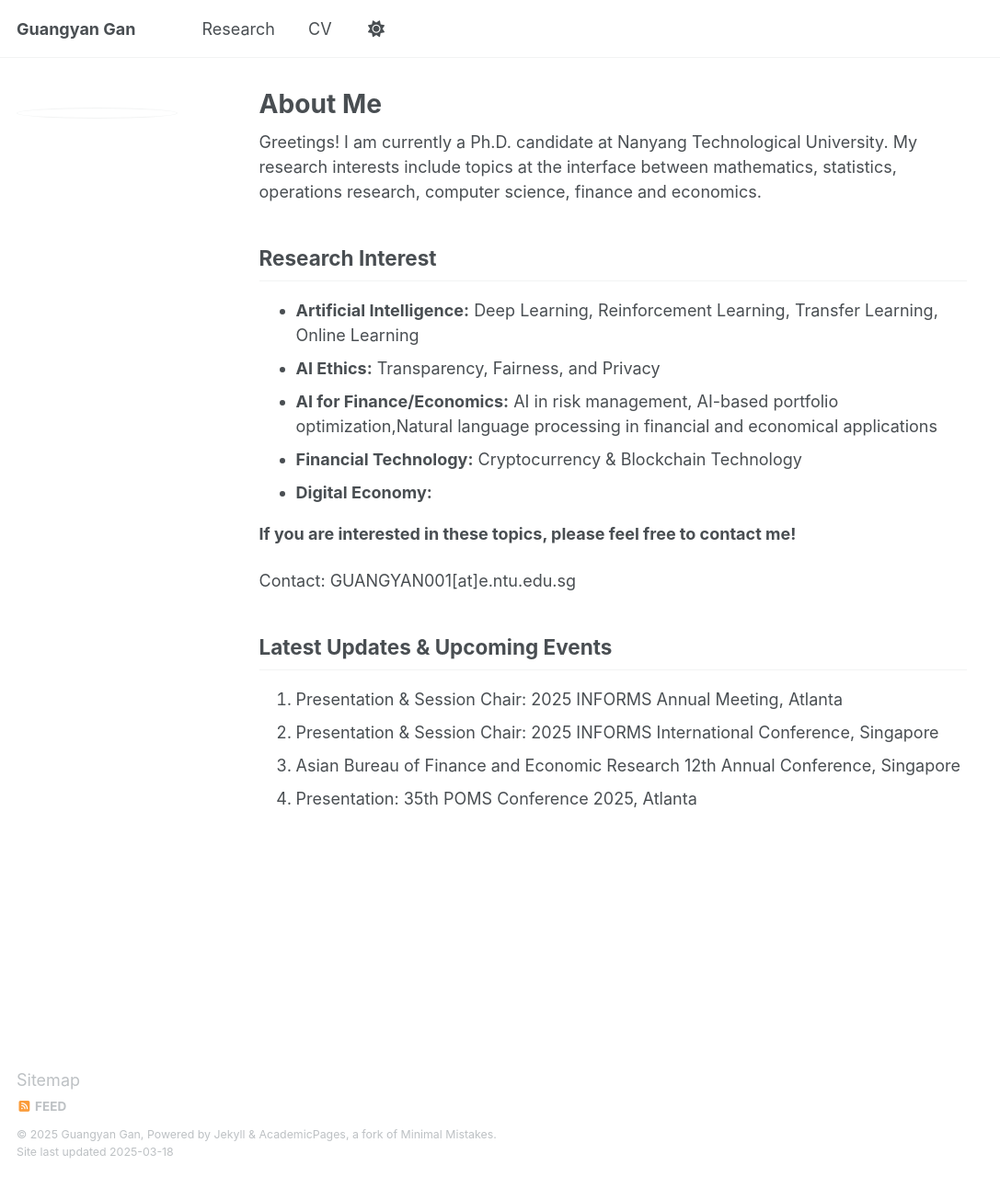
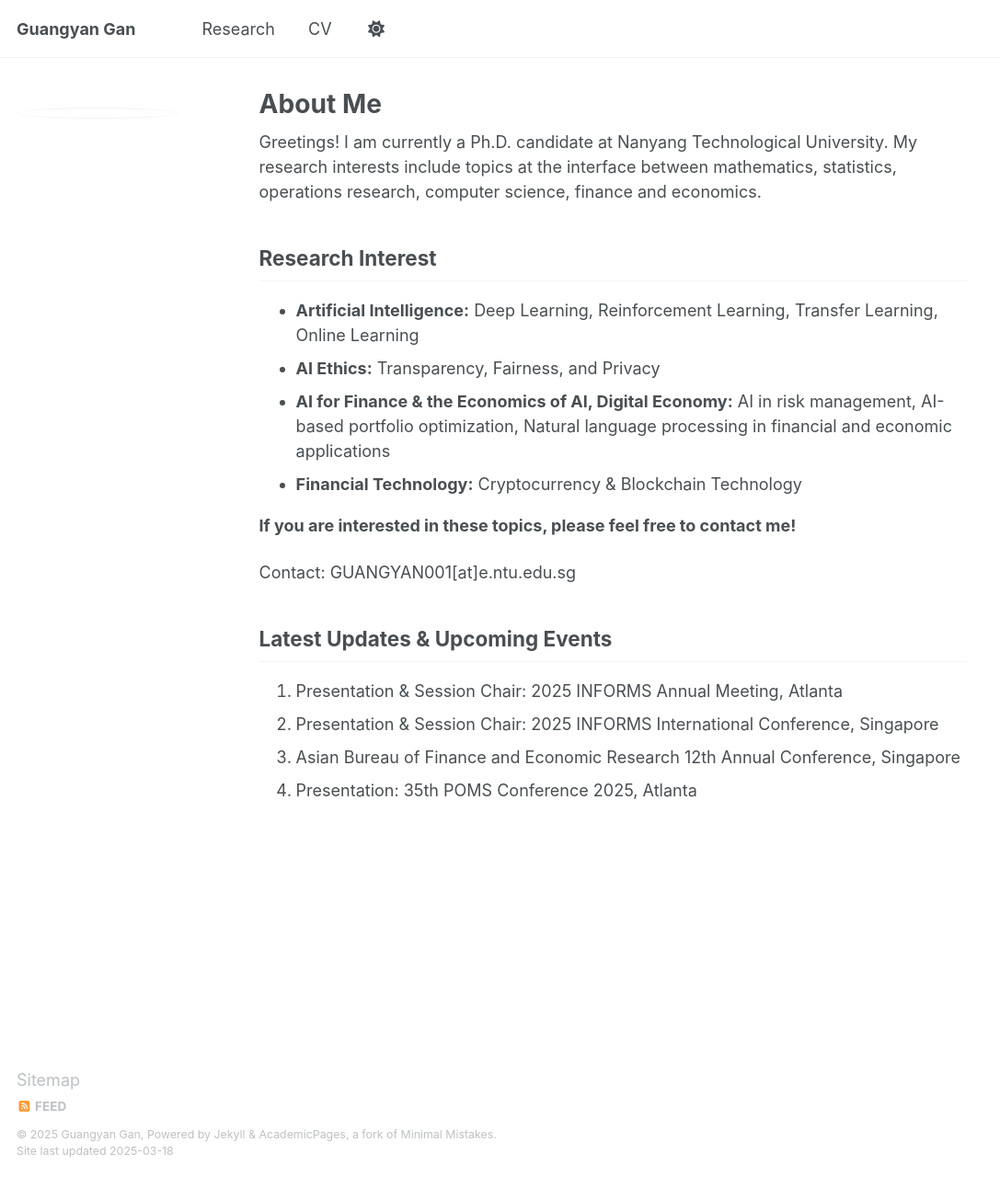
Before and after one commit to GuangyanGan/GuangyanGan.github.io, a Jekyll site: the page built from _pages/about.md, in a window 1280 px wide and 1280 px high. Shown: the whole window at 92% size, without its empty margins (0-1087 px from the left). Built offline with Jekyll 4.4.1, drawn with Linux system fonts in a browser that asks for light colours.

Commit message:
Update about.md

```diff
--- a/_pages/about.md
+++ b/_pages/about.md
@@ -13,9 +13,9 @@ Greetings! I am currently a Ph.D. candidate at Nanyang Technological University.
 
 - **Artificial Intelligence:** Deep Learning, Reinforcement Learning, Transfer Learning, Online Learning
 - **AI Ethics:** Transparency, Fairness, and Privacy
-- **AI for Finance/Economics:** AI in risk management, AI-based portfolio optimization,Natural language processing in financial and economical applications
+- **AI for Finance & the Economics of AI, Digital Economy:** AI in risk management, AI-based portfolio optimization, Natural language processing in financial and economic applications
 - **Financial Technology:** Cryptocurrency & Blockchain Technology
-- **Digital Economy:**
+
 
 
 **If you are interested in these topics, please feel free to contact me!**
```
